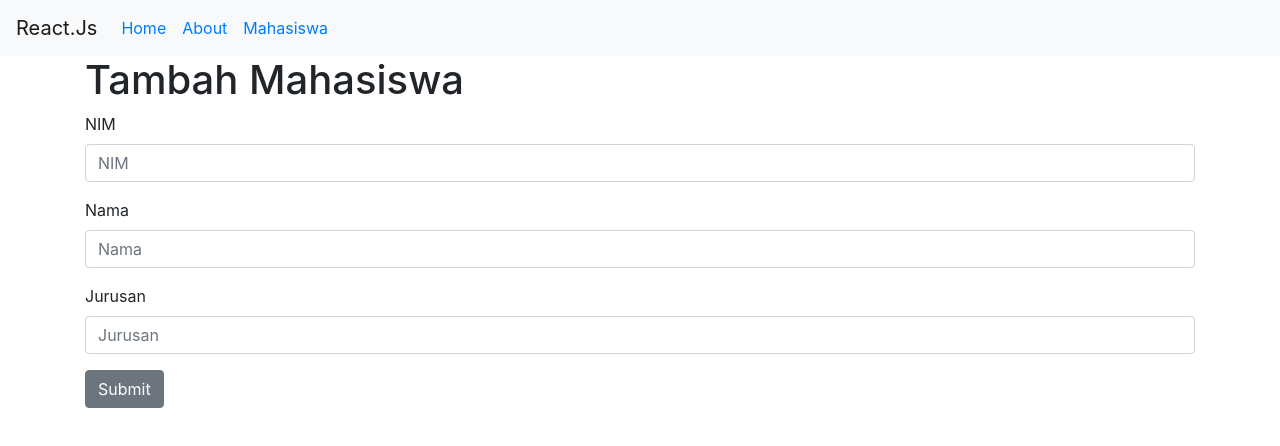
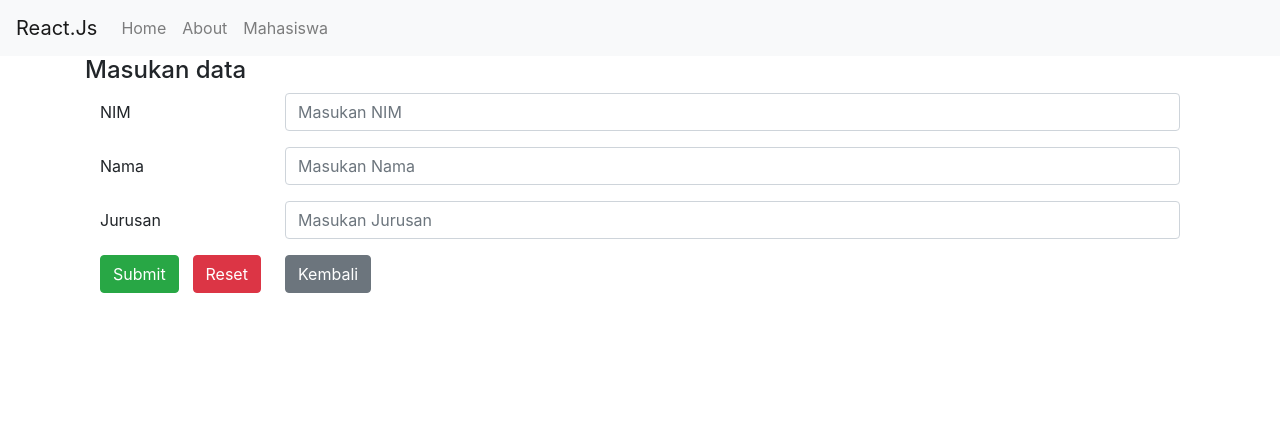
Before and after one commit to banyucenter/React-Js-Lesson, a React (Create React App) app in the folder reactpertama/: page /mahasiswa/tambah in a window 1280 px wide. Shown: the top 446 px of the page. Built offline with nearby package versions, Linux system fonts and the light colour scheme.

Commit message:
tambah delete

```diff
--- a/reactpertama/package.json
+++ b/reactpertama/package.json
@@ -6,7 +6,9 @@
     "@testing-library/jest-dom": "^4.2.4",
     "@testing-library/react": "^9.3.2",
     "@testing-library/user-event": "^7.1.2",
+    "axios": "^0.19.2",
     "bootstrap": "^4.5.0",
+    "querystring": "^0.2.0",
     "react": "^16.13.1",
     "react-dom": "^16.13.1",
     "react-router-dom": "^5.2.0",
--- a/reactpertama/src/App.js
+++ b/reactpertama/src/App.js
@@ -27,7 +27,8 @@ const App = () => {
           <Route exact path="/about" component={AboutComp} />
           <Route exact path="/mahasiswa" component={ListMahasiswa} />
           <Route exact path="/mahasiswa/tambah" component={TambahComp} />
-          <Route exact path="/detail/:id" component={DetailComp} />
+          {/* <Route exact path="/edit/:id" component={EditTambahComp} />
+          <Route exact path="/detail/:id" component={DetailComp} /> */}
         </Switch>
       </BrowserRouter>
   );
--- a/reactpertama/src/Component/Classes/NavbarComp.jsx
+++ b/reactpertama/src/Component/Classes/NavbarComp.jsx
@@ -1,5 +1,4 @@
-import React, { useState} from 'react'
-import { Link } from 'react-router-dom';
+import React, { useState} from 'react';
 import {
     Collapse,
     Navbar,
@@ -7,9 +6,7 @@ import {
     NavbarBrand,
     Nav,
     NavItem,
-    NavLink,
-    NavbarText,
-    Button
+    NavLink
 } from 'reactstrap';
 
 const NavbarComp = () => {
@@ -23,17 +20,15 @@ const NavbarComp = () => {
                 <Collapse isOpen={isOpen} navbar>
                     <Nav className="mr-auto" navbar>
                         <NavItem>
-                            <NavLink><Link to="/">Home</Link></NavLink>
+                            <NavLink href="/">Home</NavLink>
                         </NavItem>
                         <NavItem>
-                            <NavLink><Link to="/about">About</Link></NavLink>
+                            <NavLink href="/about">About</NavLink>
                         </NavItem>
                         <NavItem>
-                            <NavLink><Link to="/mahasiswa">Mahasiswa</Link></NavLink>
+                            <NavLink href="/mahasiswa">Mahasiswa</NavLink>
                         </NavItem>
-
                     </Nav>
-
                 </Collapse>
             </Navbar>
         </div>
--- a/reactpertama/src/Component/Classes/TambahComp.jsx
+++ b/reactpertama/src/Component/Classes/TambahComp.jsx
@@ -1,35 +1,95 @@
-import React, { Component } from 'react'
-import { Container, Button, Form, FormGroup, Label, Input, FormText } from 'reactstrap'
+import React, { PureComponent } from 'react'
+import { Container, Col, Form, Alert, FormGroup, Label, Input, Button } from 'reactstrap';
+import axios from 'axios';
+import  { Link } from 'react-router-dom'
 
-class TambahComp extends Component {
+class TambahComp extends PureComponent {
     constructor(props) {
         super(props)
 
         this.state = {
+            nim: '',
+            nama: '',
+            jurusan: '',
+            response: '',
+            display: 'none'
 
         }
+    }
+
+    Addmahasiswa = () => {
+        axios.post('http://localhost:3001/tambah', {
+            nim: this.state.nim,
+            nama: this.state.nama,
+            jurusan: this.state.jurusan
+        })
+            .then(json => {
+                if (json.data.status === 200) {
+                    console.log(json.data.status);
+                    // alert("Mahasiswa telah ditambahkan");
+                    this.setState({
+                        response: json.data.values,
+                        display: 'block'
+                    })
+                }
+                else {
+                    // alert('Mahasiswa gagal tersimpan');
+                    debugger;
+                    this.props.history.push('/mahasiswa/tambah')
+                }
+            })
+    }
+    handleChange = (e) => {
+        this.setState({ [e.target.name]: e.target.value });
     }
 
     render() {
         return (
             <Container>
-                <h1>Tambah Mahasiswa</h1>
-                <Form>
-                    <FormGroup>
-                        <Label for="exampleEmail">NIM</Label>
-                        <Input type="text" name="nim" id="exampleEmail" placeholder="NIM" />
-                    </FormGroup>
-                    <FormGroup>
-                        <Label for="examplePassword">Nama</Label>
-                        <Input type="text" name="nama" id="examplePassword" placeholder="Nama" />
-                    </FormGroup>
-                    <FormGroup>
-                        <Label for="examplePassword">Jurusan</Label>
-                        <Input type="text" name="jurusan" id="examplePassword" placeholder="Jurusan" />
-                    </FormGroup>
-                    <Button>Submit</Button>
+                <h4 className="PageHeading">Masukan data</h4>
+                <Alert color="success" style={{display:this.state.display}}>
+                    {this.state.response}
+                </Alert>
+                <Form className="form">
+                    <Col>
+                        <FormGroup row>
+                            <Label for="name" sm={2}>NIM</Label>
+                            <Col sm={10}>
+                                <Input type="text" name="nim" onChange={this.handleChange} value={this.state.nim} placeholder="Masukan NIM" />
+                            </Col>
+                        </FormGroup>
+                        <FormGroup row>
+                            <Label for="address" sm={2}>Nama</Label>
+                            <Col sm={10}>
+                                <Input type="text" name="nama" onChange={this.handleChange} value={this.state.nama} placeholder="Masukan Nama" />
+                            </Col>
+                        </FormGroup>
+                        <FormGroup row>
+                            <Label for="Password" sm={2}>Jurusan</Label>
+                            <Col sm={10}>
+                                <Input type="text" name="jurusan" onChange={this.handleChange} value={this.state.jurusan} placeholder="Masukan Jurusan" />
+                            </Col>
+                        </FormGroup>
+
+                    </Col>
+                    <Col>
+                        <FormGroup row>
+
+                            <Col sm={1}>
+                                <button type="button" onClick={this.Addmahasiswa} className="btn btn-success">Submit</button>
+                            </Col>
+                            <Col sm={1}>
+                                <Button color="danger">Reset</Button>{' '}
+                            </Col>
+                            <Col sm={1}>
+                                <Link to='/mahasiswa'><Button color="secondary">Kembali</Button></Link>
+                            </Col>
+
+                        </FormGroup>
+                    </Col>
                 </Form>
             </Container>
+
         )
     }
 }
```
Also changed, not shown: reactpertama/src/Component/Classes/EditTambahComp.jsx (added, +97 -0 lines), reactpertama/src/Component/Classes/ListMahasiswa.jsx (+45 -58 lines), reactpertama/src/Component/Classes/TableComp.jsx (added, +21 -0 lines), reactpertama/src/Component/Classes/AddEditComp.jsx (deleted), 2 other files (tests, documents, lock files or other folders).
